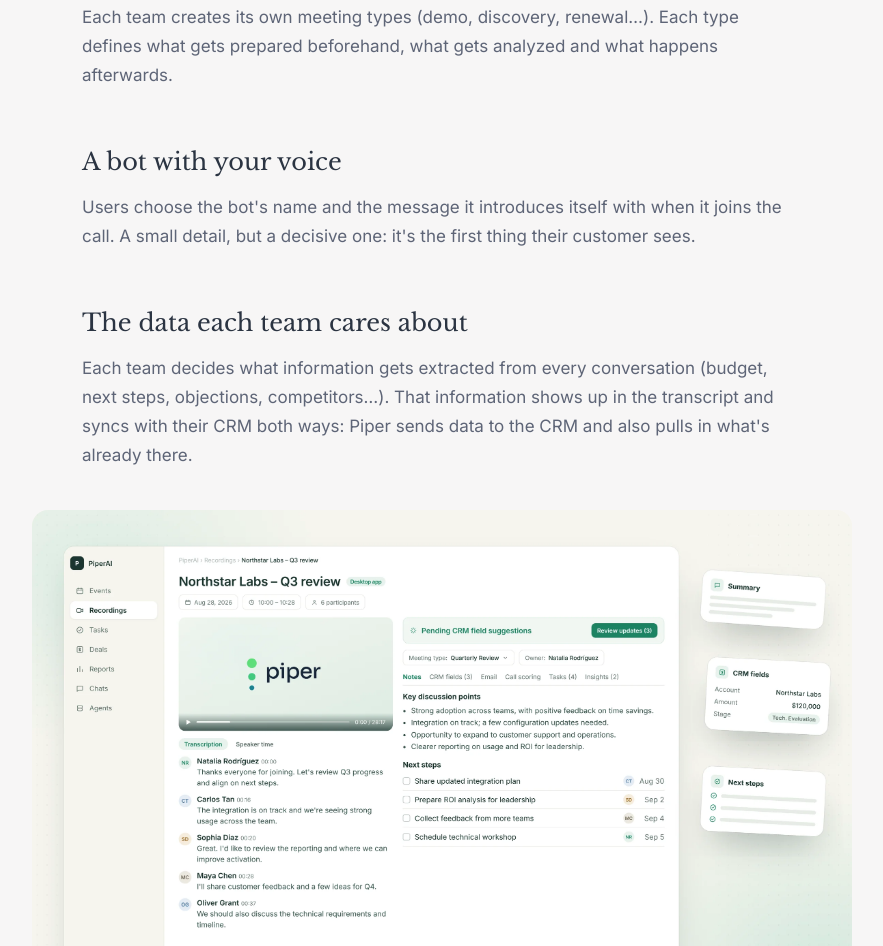
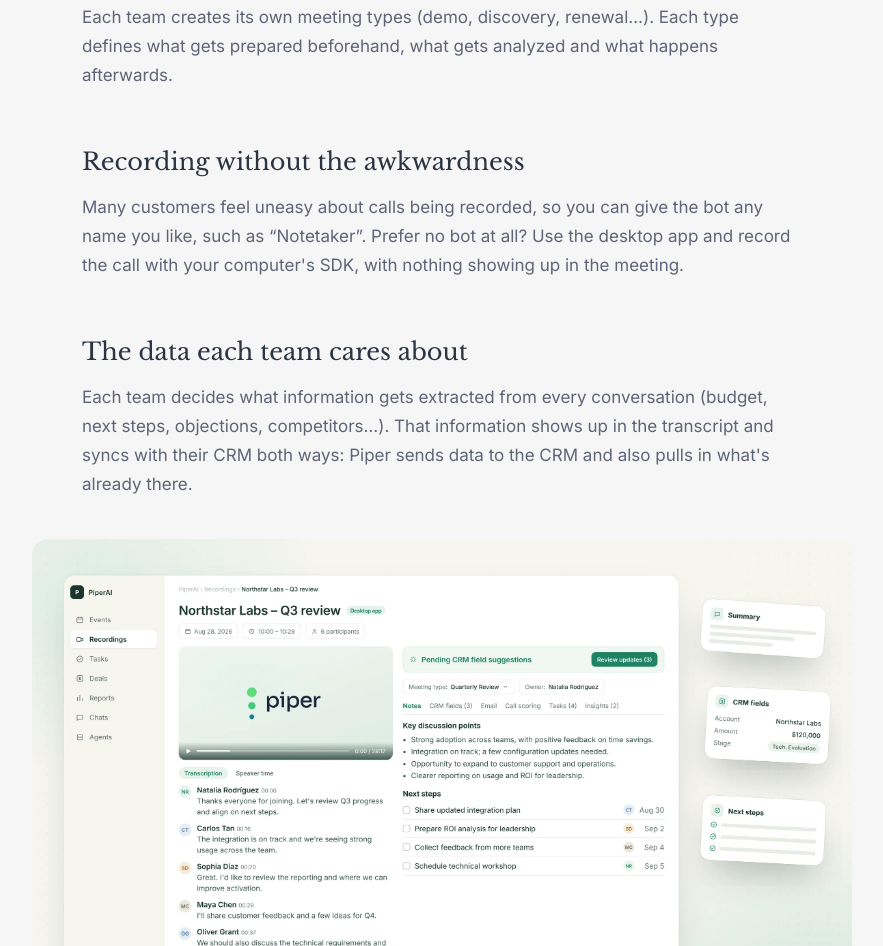
Before and after one commit to nataliarpp/nataliarodriguez, a plain HTML site: page piper-aircall.html in a window 1280 px wide. Shown: the part 3002-3948 px from the top of the page, without its empty margins (198-1081 px from the left). Drawn offline with nearby package versions, Linux system fonts and the light colour scheme.

Commit message:
Piper AI × Aircall: texto sobre grabar sin incomodar al cliente
Co-Authored-By: Claude Opus 5.5 <noreply@anthropic.com>
Claude-Session: https://claude.ai/code/session_01JJcEF5ie2p7TzT8LZT8zGp

```diff
--- a/piper-aircall.html
+++ b/piper-aircall.html
@@ -90,8 +90,8 @@
         <p class="pc-text pc-strong reveal" data-i18n="pa.pers">Convertimos Settings en el centro del producto. Desde ahí, cada equipo adapta Piper sin depender de nosotros.</p>
         <h3 class="pc-h3 reveal" data-i18n="pa.h.mt">Meeting types</h3>
         <p class="pc-text reveal" data-i18n="pa.mt">Cada equipo crea sus propios tipos de reunión (demo, discovery, renovación…). Cada tipo define qué se prepara antes, qué se analiza y qué pasa después.</p>
-        <h3 class="pc-h3 reveal" data-i18n="pa.h.bot">Un bot con tu voz</h3>
-        <p class="pc-text reveal" data-i18n="pa.bot">El usuario elige el nombre del bot y el mensaje con el que se presenta al entrar en la llamada. Un detalle pequeño, pero decisivo: es lo primero que ve su cliente.</p>
+        <h3 class="pc-h3 reveal" data-i18n="pa.h.bot">Grabar sin incomodar</h3>
+        <p class="pc-text reveal" data-i18n="pa.bot">A muchos clientes les incomoda que se graben las llamadas, así que puedes ponerle al bot el nombre que quieras, por ejemplo «Notetaker». ¿Prefieres que no entre ningún bot? Usa la app de escritorio y graba la llamada con el SDK de tu ordenador, sin que aparezca nada en la reunión.</p>
         <h3 class="pc-h3 reveal" data-i18n="pa.h.datos">Los datos que importan a cada equipo</h3>
         <p class="pc-text reveal" data-i18n="pa.datos">El equipo decide qué información se extrae de cada conversación (presupuesto, próximos pasos, objeciones, competidores…). Esa información aparece en la transcripción y se sincroniza con su CRM en los dos sentidos: Piper envía los datos al CRM y también trae del CRM lo que ya existe.</p>
       </div>
--- a/textos.js
+++ b/textos.js
@@ -453,8 +453,8 @@ const TEXTOS = {
     "pa.pers": "Vam convertir Settings en el centre del producte. Des d'allà, cada equip adapta Piper sense dependre de nosaltres.",
     "pa.h.mt": "Meeting types",
     "pa.mt": "Cada equip crea els seus propis tipus de reunió (demo, discovery, renovació…). Cada tipus defineix què es prepara abans, què s'analitza i què passa després.",
-    "pa.h.bot": "Un bot amb la teva veu",
-    "pa.bot": "L'usuari tria el nom del bot i el missatge amb què es presenta quan entra a la trucada. Un detall petit, però decisiu: és el primer que veu el seu client.",
+    "pa.h.bot": "Gravar sense incomodar",
+    "pa.bot": "A molts clients els incomoda que es gravin les trucades, així que pots posar al bot el nom que vulguis, per exemple «Notetaker». Prefereixes que no hi entri cap bot? Fes servir l'app d'escriptori i grava la trucada amb l'SDK del teu ordinador, sense que aparegui res a la reunió.",
     "pa.h.datos": "Les dades que importen a cada equip",
     "pa.datos": "L'equip decideix quina informació s'extreu de cada conversa (pressupost, propers passos, objeccions, competidors…). Aquesta informació apareix a la transcripció i se sincronitza amb el CRM en els dos sentits: Piper envia les dades al CRM i també porta del CRM el que ja hi ha.",
     "pa.h.agentes": "Agents abans, durant i després de cada trucada",
@@ -932,8 +932,8 @@ const TEXTOS = {
     "pa.pers": "We turned Settings into the heart of the product. From there, every team adapts Piper without depending on us.",
     "pa.h.mt": "Meeting types",
     "pa.mt": "Each team creates its own meeting types (demo, discovery, renewal…). Each type defines what gets prepared beforehand, what gets analyzed and what happens afterwards.",
-    "pa.h.bot": "A bot with your voice",
-    "pa.bot": "Users choose the bot's name and the message it introduces itself with when it joins the call. A small detail, but a decisive one: it's the first thing their customer sees.",
+    "pa.h.bot": "Recording without the awkwardness",
+    "pa.bot": "Many customers feel uneasy about calls being recorded, so you can give the bot any name you like, such as “Notetaker”. Prefer no bot at all? Use the desktop app and record the call with your computer's SDK, with nothing showing up in the meeting.",
     "pa.h.datos": "The data each team cares about",
     "pa.datos": "Each team decides what information gets extracted from every conversation (budget, next steps, objections, competitors…). That information shows up in the transcript and syncs with their CRM both ways: Piper sends data to the CRM and also pulls in what's already there.",
     "pa.h.agentes": "Agents before, during and after every call",
```
